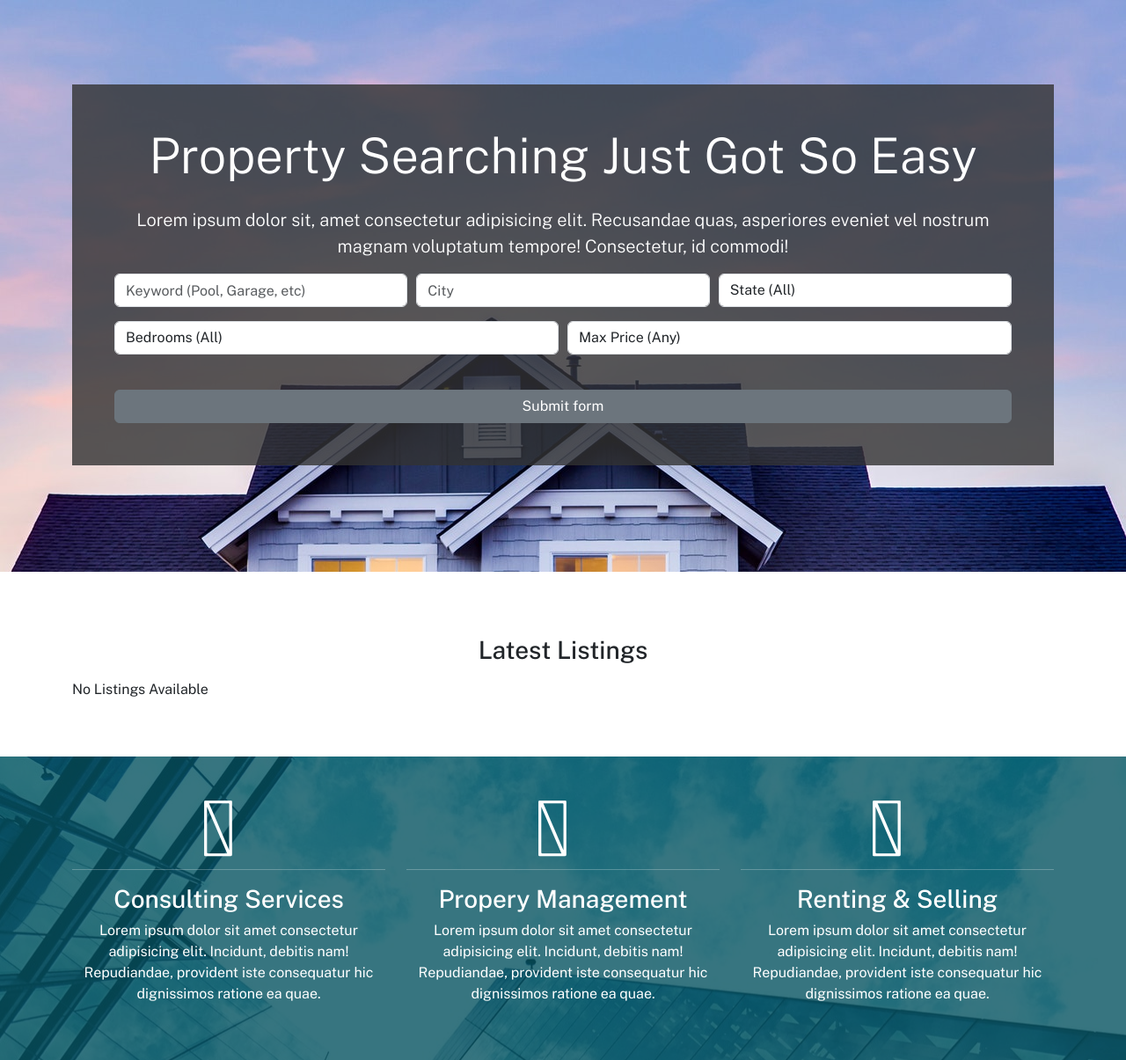
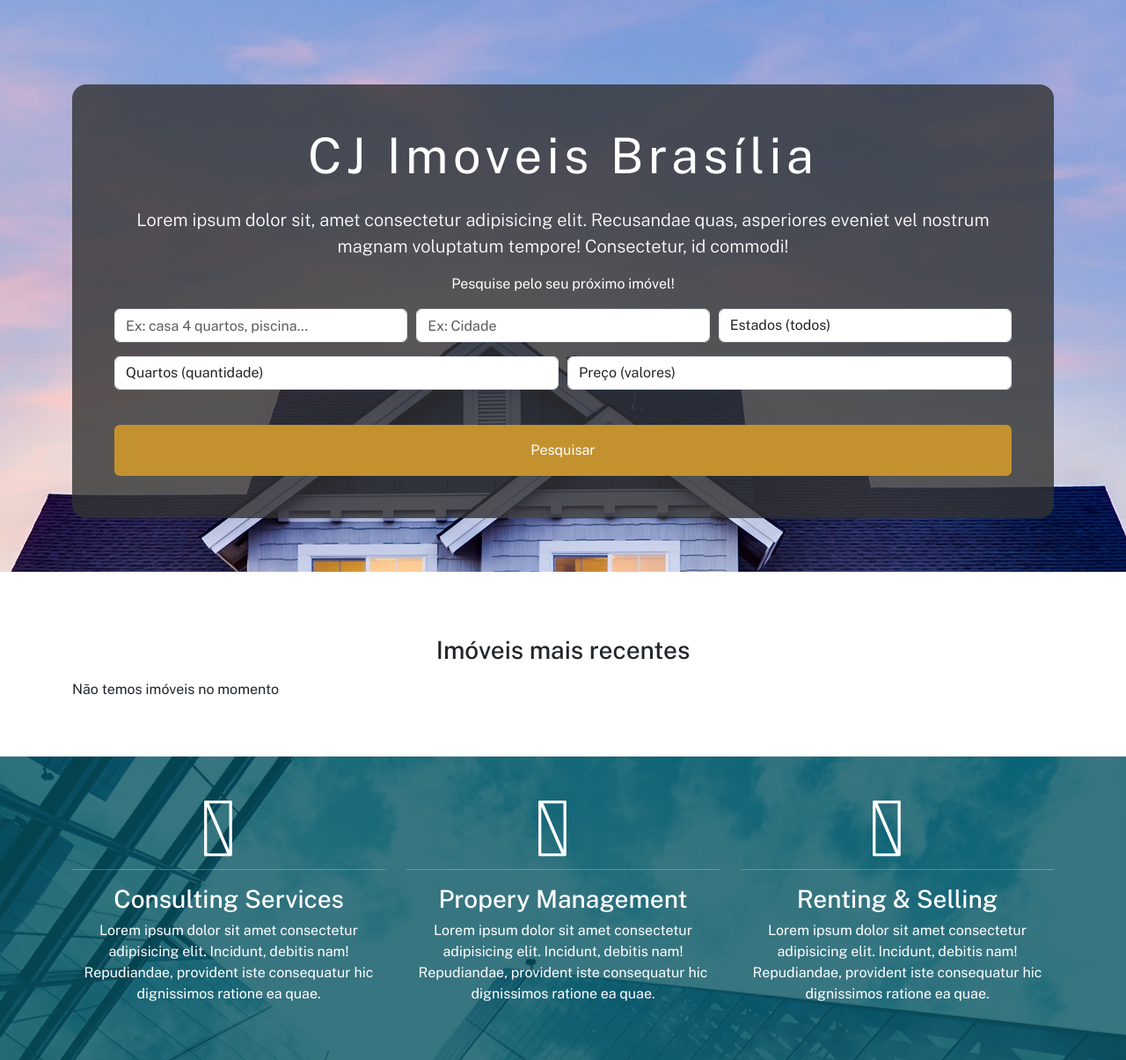
Before and after one commit to usoservicos/cj, a Django app: page / in a window 1280 px wide. Shown: the part 132-1337 px from the top of the page at 88% size. Run offline with Django 3.2, Linux system fonts and the light colour scheme; data that the repository does not hold is empty; some libraries are stand-ins or nearby versions.

Commit message:
Update index.html

```diff
--- a/templates/pages/index.html
+++ b/templates/pages/index.html
@@ -2,37 +2,38 @@
 
 {% load humanize %}
 
-{% block title %} | Welcome {% endblock %}
+{% block title %} | Bem vindo(a)! {% endblock %}
 
 {% block content %}
 <!-- Showcase -->
 <section id="showcase">
-    <div class="container text-center">
+    <div class="container text-center vh-grande">
       <div class="home-search p-5">
-        <div class="overlay p-5">
-          <h1 class="display-4 mb-4">
-            Property Searching Just Got So Easy
+        <div class="overlay p-5 rounded-1">
+          <h1 class="display-4 mb-4" style="letter-spacing: 0.34rem !important;">
+            <b>CJ Imoveis Brasília</b>
           </h1>
           <p class="lead">Lorem ipsum dolor sit, amet consectetur adipisicing elit. Recusandae quas, asperiores eveniet vel nostrum magnam
             voluptatum tempore! Consectetur, id commodi!</p>
+            <p>Pesquise pelo seu próximo imóvel!</p>
           <div class="search">
             <form action="{% url 'search' %}">
               <!-- Form Row 1 -->
               <div class="form-row">
                 <div class="col-md-4 mb-3">
-                  <label class="sr-only">Keywords</label>
-                  <input type="text" name="keywords" class="form-control" placeholder="Keyword (Pool, Garage, etc)">
+                  <label class="sr-only">Palavra Chave</label>
+                  <input type="text" name="keywords" class="form-control" placeholder="Ex: casa 4 quartos, piscina...">
                 </div>
 
                 <div class="col-md-4 mb-3">
-                  <label class="sr-only">City</label>
-                  <input type="text" name="city" class="form-control" placeholder="City">
+                  <label class="sr-only">Local</label>
+                  <input type="text" name="city" class="form-control" placeholder="Ex: Cidade">
                 </div>
 
                 <div class="col-md-4 mb-3">
-                  <label class="sr-only">State</label>
+                  <label class="sr-only">Estado</label>
                   <select name="state" class="form-control">
-                    <option selected="true" disabled="disabled">State (All)</option>
+                    <option selected="true" disabled="disabled">Estados (todos)</option>
                     {% for key,value in state_choices.items %}
                       <option value="{{ key }}">{{ value }}</option>
                     {% endfor %}
@@ -42,9 +43,9 @@
               <!-- Form Row 2 -->
               <div class="form-row">
                 <div class="col-md-6 mb-3">
-                  <label class="sr-only">Bedrooms</label>
+                  <label class="sr-only">Quartos</label>
                   <select name="bedrooms" class="form-control">
-                    <option selected="true" disabled="disabled">Bedrooms (All)</option>
+                    <option selected="true" disabled="disabled">Quartos (quantidade)</option>
                     {% for key,value in bedroom_choices.items %}
                       <option value="{{ key }}">{{ value }}</option>
                     {% endfor %}
@@ -52,14 +53,14 @@
                 </div>
                 <div class="col-md-6 mb-3">
                   <select name="price" class="form-control" id="type">
-                    <option selected="true" disabled="disabled">Max Price (Any)</option>
+                    <option selected="true" disabled="disabled">Preço (valores)</option>
                     {% for key,value in price_choices.items %}
                       <option value="{{ key }}">{{ value }}</option>
                     {% endfor %}
                   </select>
                 </div>
               </div>
-              <button class="btn btn-secondary btn-block mt-4" type="submit">Submit form</button>
+              <button class="btn btn-amarelo-cj btn-block mt-4 py-3" type="submit">Pesquisar</button>
             </form>
           </div>
         </div>
@@ -73,7 +74,7 @@
   <!-- Listings -->
   <section id="listings" class="py-5">
     <div class="container">
-      <h3 class="text-center mb-3">Latest Listings</h3>
+      <h3 class="text-center mb-3">Imóveis mais recentes</h3>
       <div class="row">
         {% if listings %}
           {% for listing in listings %}
@@ -83,7 +84,7 @@
                 <img class="card-img-top" src="{{ listing.photo_main.url }}" alt="">
                 <div class="card-img-overlay">
                   <h2>
-                    <span class="badge badge-secondary text-white">${{ listing.price | intcomma }}</span>
+                    <span class="badge badge-secondary text-white">R$ {{ listing.price | intcomma }}</span>
                   </h2>
                 </div>
                 <div class="card-body">
@@ -95,15 +96,15 @@
                   <hr>
                   <div class="row py-2 text-secondary">
                     <div class="col-6">
-                      <i class="fas fa-th-large"></i> Sqft: {{ listing.sqft }}</div>
+                      <i class="fas fa-th-large"></i> Área: {{ listing.sqft }}m²</div>
                     <div class="col-6">
-                      <i class="fas fa-car"></i> Garage: {{ listing.garage }}</div>
+                      <i class="fas fa-car"></i> Garagem: {{ listing.garage }}</div>
                   </div>
                   <div class="row py-2 text-secondary">
                     <div class="col-6">
-                      <i class="fas fa-bed"></i> Bedrooms: {{ listing.bedrooms }}</div>
+                      <i class="fas fa-bed"></i> Quartos: {{ listing.bedrooms }}</div>
                     <div class="col-6">
-                      <i class="fas fa-bath"></i> Bathrooms: {{ listing.bathrooms }}</div>
+                      <i class="fas fa-bath"></i> Banheiros: {{ listing.bathrooms }}</div>
                   </div>
                   <hr>
                   <div class="row py-2 text-secondary">
@@ -115,14 +116,14 @@
                       <i class="fas fa-clock"></i> {{ listing.list_date | timesince }}</div>
                   </div>
                   <hr>
-                  <a href="{% url 'listing' listing.id %}" class="btn btn-primary btn-block">More Info</a>
+                  <a href="{% url 'listing' listing.id %}" class="btn btn-primary bg-azul-cj btn-block"> &gt; &gt; Mais detalhes &lt; &lt; </a>
                 </div>
               </div>
             </div>
           {% endfor %}
         {% else %}
           <div class="col-md-12">
-            <p>No Listings Available</p>
+            <p>Não temos imóveis no momento</p>
           </div>
         {% endif %}
 
```
